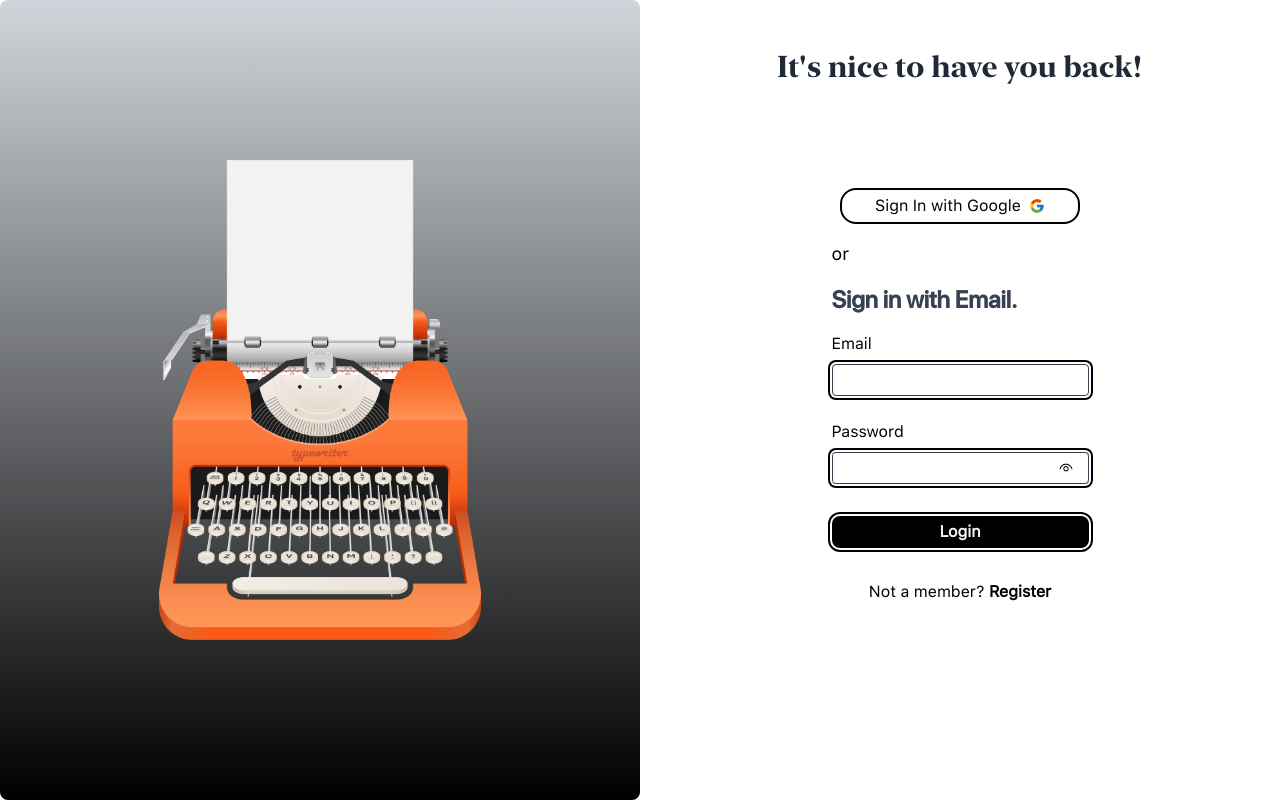
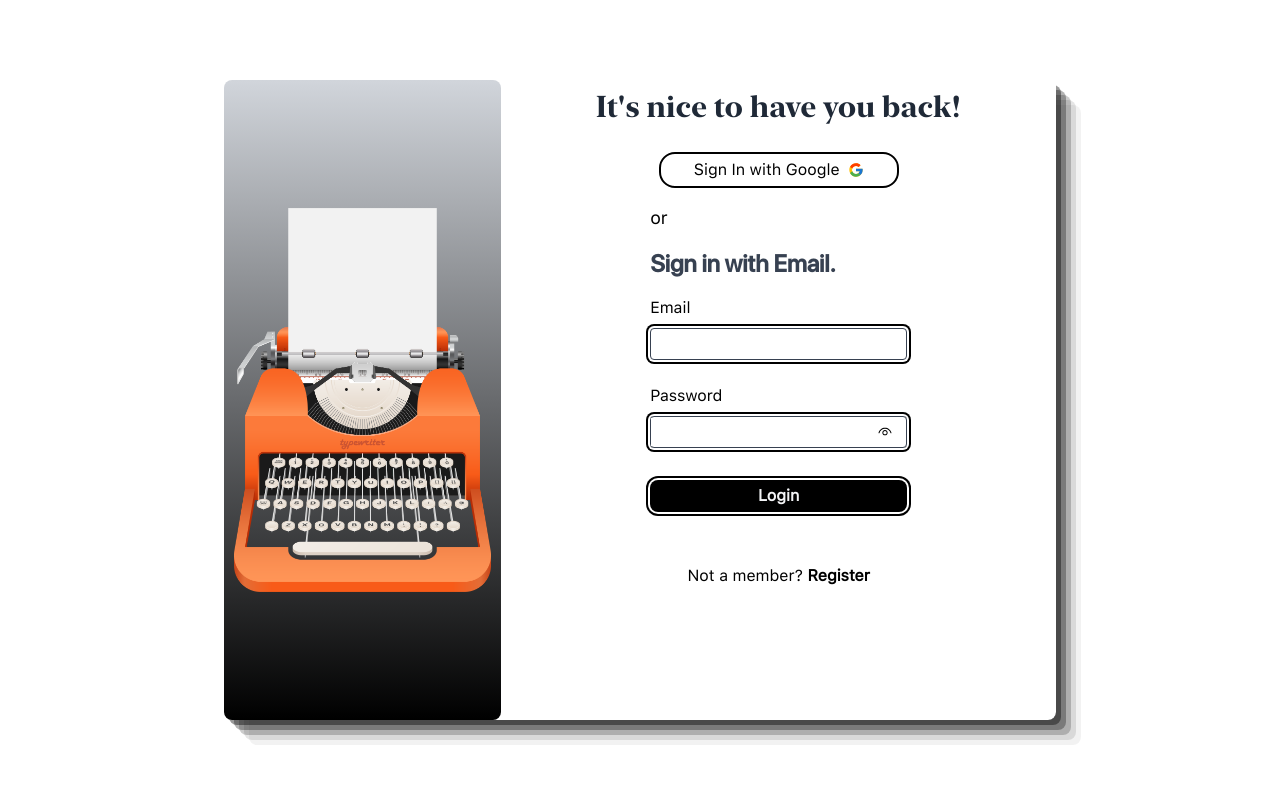
Before and after one commit to Boye95/theBlog, a React (Vite) app in the folder client/: page /login in a window 1280 px wide. Built offline with nearby package versions, Linux system fonts and the light colour scheme; no server answers.

Commit message:
index file corrupt

```diff
--- a/client/src/pages/Auth/Login.jsx
+++ b/client/src/pages/Auth/Login.jsx
@@ -33,20 +33,25 @@ export default function Login () {
   }
 
   return (
-    <div className='flex'>
-      <div className='rounded-lg w-3/6 bg-gradient-to-b from-gray-300 to-black h-screen flex justify-center items-center ham:hidden'>
+    <div className='w-screen h-screen flex items-center justify-center sm:h-auto sm:w-full'>
+      <div className='flex w-[65%] h-[80%] rounded-lg xl:w-[70%] lg:w-[80%]
+      shadow-[5px_5px_rgba(0,_0,_0,_0.4),_10px_10px_rgba(0,_0,_0,_0.3),_15px_15px_rgba(0,_0,_0,_0.2),_20px_20px_rgba(0,_0,_0,_0.1),_25px_25px_rgba(0,_0,_0,_0.05)]
+      sm:shadow-none '>
+        <div className='rounded-lg w-2/6 bg-gradient-to-b from-gray-300 to-black  flex justify-center items-center ham:hidden'>
           <img src={type} alt='' className='h-3/5 w-auto' />
         </div>
-      <div className='w-3/6 ham:w-full'>
-        <div id='signin' className='bg-white flex flex-col items-center '>
-          <h2 className='font-nylarge font-bold text-gray-800 text-3xl mt-12 text-center mx-auto sm:text-2xl sm:mt-9'>
+        <div className='w-4/6 ham:w-full'>
+          <div id='signin' className='bg-white flex flex-col items-center gap-5'>
+            <h2 className='font-nylarge font-bold text-gray-800 text-3xl text-center mx-auto sm:text-2xl sm:mt-9'>
               It's nice to have you back!
             </h2>
-          <div id='form-bodylogin' className='mt-24 sm:mt-12'>
+            <div id='form-bodylogin' className='sm:mt-12'>
               <div className='font-sfprotr flex items-center justify-center mx-auto gap-2 py-1 w-60 border-2 border-black rounded-2xl hover:border-gray-400'>
                 <GoogleSignIn buttonText='Sign In with Google' />
               </div>
-            <p className='mx-4 my-4 font-sfprotr text-lg sm:text-center'>or</p>
+              <p className='mx-4 my-4 font-sfprotr text-lg sm:text-center'>
+                or
+              </p>
               <h1 className='font-bold font-sfprod text-2xl text-gray-700 mx-4 sm:text-center'>
                 Sign in with Email.
               </h1>
@@ -56,9 +61,11 @@ export default function Login () {
                 encType='multipart/form-data'
                 onSubmit={handleLogin}
               >
-              {error && <div className='w-full bg-red-500 rounded-lg p-2 font-sfmono mb-2'>
+                {error && (
+                  <div className='w-full bg-red-500 rounded-lg p-2 font-sfmono mb-2'>
                     {error}
-              </div>}
+                  </div>
+                )}
                 <div className='flex flex-col gap-6 font-sfprotr'>
                   <div className='flex flex-col'>
                     <label htmlFor='mail'>Email</label>
@@ -67,7 +74,7 @@ export default function Login () {
                       type='email'
                       id='maill'
                       name='mail'
-                    onChange={(e) => setEmail(e.target.value)}
+                      onChange={e => setEmail(e.target.value)}
                       required
                     />
                   </div>
@@ -80,7 +87,7 @@ export default function Login () {
                         type={showPass ? 'text' : 'password'}
                         id='passs'
                         name='passs'
-                      onChange={(e) => setPassword(e.target.value)}
+                        onChange={e => setPassword(e.target.value)}
                         required
                       />
                       {showPass ? (
@@ -125,5 +132,6 @@ export default function Login () {
           </div>
         </div>
       </div>
+    </div>
   )
 }
--- a/client/src/pages/Auth/Register.jsx
+++ b/client/src/pages/Auth/Register.jsx
@@ -5,12 +5,12 @@ import { VscEye, VscEyeClosed } from 'react-icons/vsc'
 import typew from '../../assets/typewriter.png'
 import GoogleSignIn from './GoogleSignIn'
 
-
 import { useSignup } from '../../hooks/useSignup'
 
 export default function Register () {
   // destructure signup function from useSignup hook
-  const { signup, signupLoading, isError, setIsError, signupSuccess } = useSignup()
+  const { signup, signupLoading, isError, setIsError, signupSuccess } =
+    useSignup()
   // show/hide password logic
   const [showPass, setShowPass] = useState(false)
 
@@ -44,20 +44,26 @@ export default function Register () {
   }
 
   return (
-    <div className='flex'>
-      <div className='rounded-lg w-3/6 bg-gradient-to-b from-orange-300 to-orange-700 h-screen flex justify-center items-center ham:hidden'>
+    <div className='w-screen h-screen flex items-center justify-center sm:h-auto sm:w-full'>
+      <div className='flex w-[65%] h-[80%] rounded-lg xl:w-[70%] lg:w-[80%]
+      shadow-[5px_5px_rgba(0,_0,_0,_0.4),_10px_10px_rgba(0,_0,_0,_0.3),_15px_15px_rgba(0,_0,_0,_0.2),_20px_20px_rgba(0,_0,_0,_0.1),_25px_25px_rgba(0,_0,_0,_0.05)]
+      sm:shadow-none '
+      >
+        <div className='rounded-lg w-2/6 bg-gradient-to-b from-orange-300 to-orange-700 flex justify-center items-center ham:hidden'>
           <img src={typew} alt='' className='h-3/5 w-auto' />
         </div>
-      <div className='w-3/6 ham:w-full'>
-        <div id='signup' className='bg-white flex flex-col items-center '>
-          <h2 className='font-nylarge font-bold text-gray-800 text-3xl mt-12 text-center mx-auto sm:text-xl sm:mt-9'>
+        <div className='w-4/6 ham:w-full'>
+          <div id='signup' className='bg-white flex flex-col items-center gap-5'>
+            <h2 className='font-nylarge font-bold text-gray-800 text-2xl text-center mx-auto sm:text-xl sm:mt-9'>
               Register and Get your Blog On!
             </h2>
-          <div id='form-body' className='mt-24 sm:mt-12'>
+            <div id='form-body' className='sm:mt-12'>
               <div className='font-sfprotr flex items-center justify-center mx-auto gap-2 py-1 w-60 border-2 border-black rounded-2xl hover:border-gray-400'>
-              <GoogleSignIn buttonText="Sign up with Google" />
+                <GoogleSignIn buttonText='Sign up with Google' />
               </div>
-            <p className='mx-4 my-4 font-sfprotr text-lg sm:text-center'>or</p>
+              <p className='mx-4 my-4 font-sfprotr text-lg sm:text-center'>
+                or
+              </p>
               <h1 className='font-bold font-sfprod text-2xl text-gray-700 mx-4 sm:text-center'>
                 Sign up with Email.
               </h1>
@@ -84,8 +90,8 @@ export default function Register () {
                           <li>Must contain at least one number</li>
                           <li>Must contain at least one special character</li>
                           <li>
-                          Must contain a combination of uppercase and lowercase
-                          letters
+                            Must contain a combination of uppercase and
+                            lowercase letters
                           </li>
                         </ul>
                       </div>
@@ -199,5 +205,6 @@ export default function Register () {
           </div>
         </div>
       </div>
+    </div>
   )
 }
```
Lines whose indentation alone changed are shown as unchanged.
